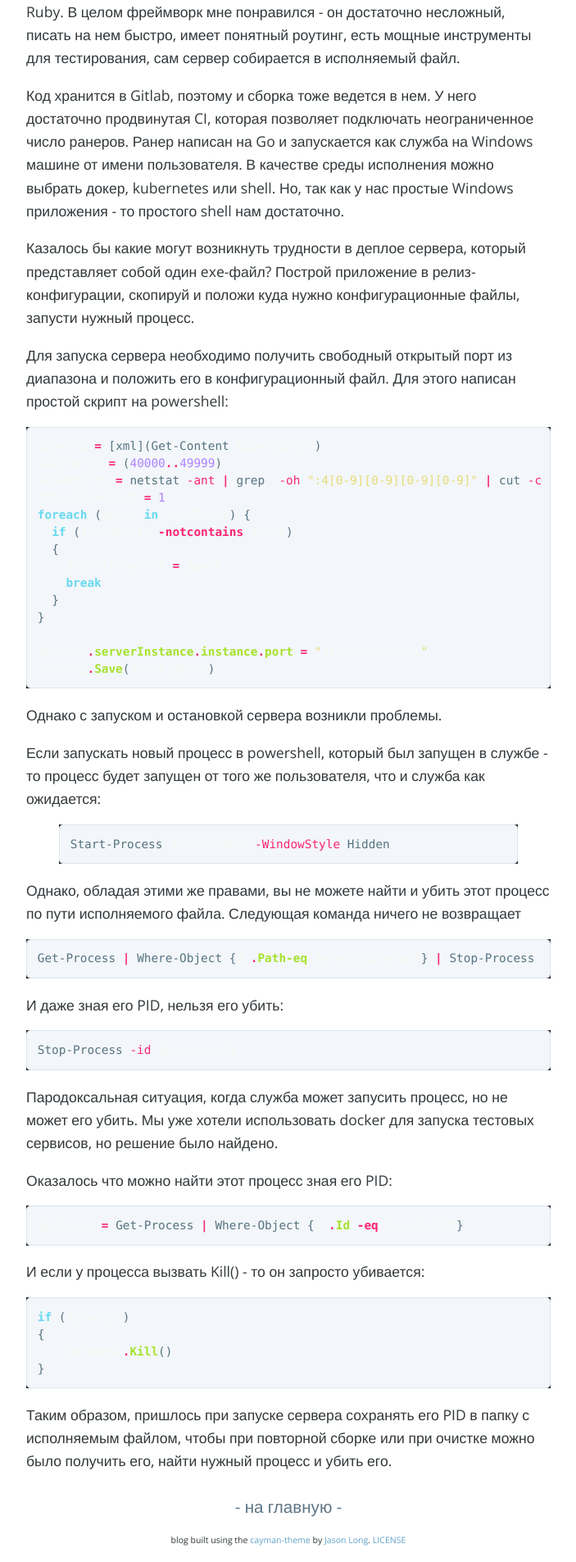
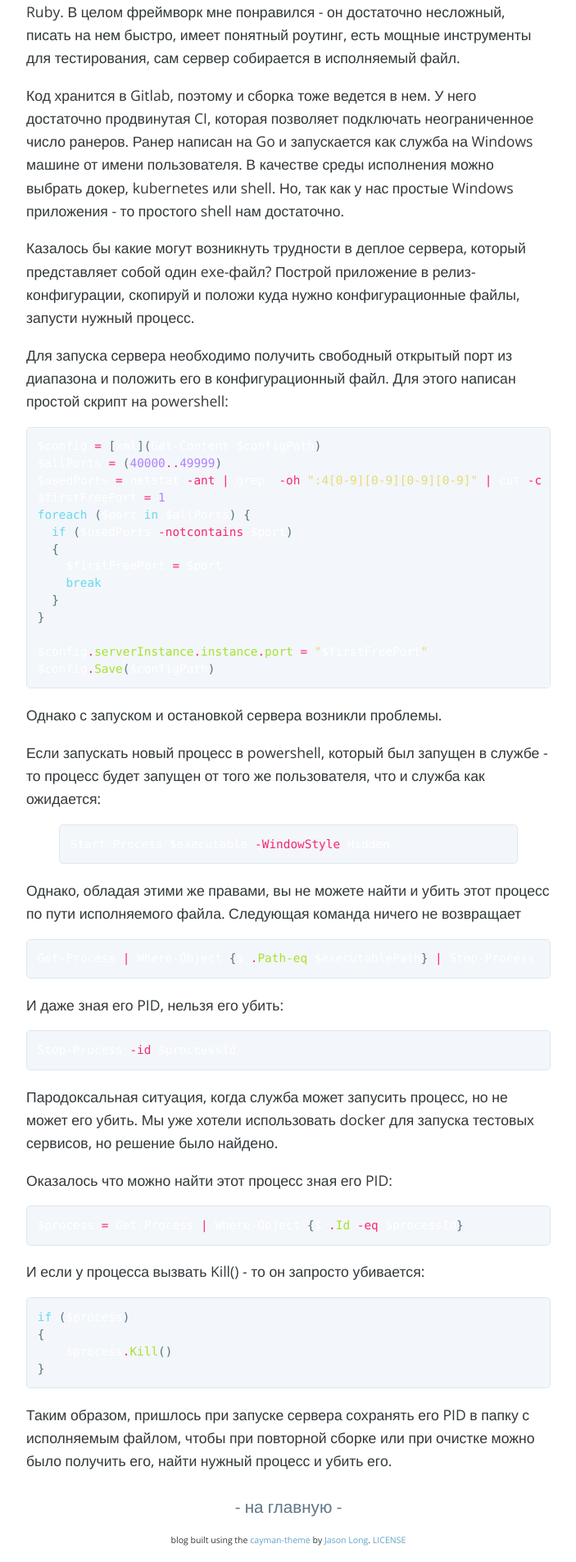
Before and after one commit to GSTQ/gstq.github.io, a Jekyll site: the page built from _posts/2017-08-03-ci-at-powershell.md, in a window 1280 px wide. Shown: the part 694-2600 px from the top of the page at 82% size, without its empty margins (288-991 px from the left). Built offline with Jekyll 4.4.1, drawn with Linux system fonts in a browser that asks for light colours; nearby versions of some CDN libraries; comment, search, counter and statistics services are not loaded.

Commit message:
Monokai.sublime theme

```diff
--- a/stylesheets/syntax.css
+++ b/stylesheets/syntax.css
@@ -1,50 +1,13 @@
 .highlight table td { padding: 5px; }
-.highlight table pre { margin: 0; }
-.highlight .c, .highlight .cd {
-  color: #75715e;
-  font-style: italic;
-}
-.highlight .cm {
-  color: #75715e;
-  font-style: italic;
-}
-.highlight .c1 {
-  color: #75715e;
-  font-style: italic;
-}
-.highlight .cp {
-  color: #75715e;
-  font-weight: bold;
-}
-.highlight .cs {
-  color: #75715e;
-  font-weight: bold;
-  font-style: italic;
-}
-.highlight .err {
-  color: #960050;
-  background-color: #1e0010;
-}
-.highlight .gi {
-  color: #ffffff;
-  background-color: #324932;
-}
-.highlight .gd {
-  color: #ffffff;
-  background-color: #493131;
-}
-.highlight .ge {
-  color: #000000;
-  font-style: italic;
-}
-.highlight .gr {
-  color: #aa0000;
-}
-.highlight .gt {
-  color: #aa0000;
+.highlight table pre {
+  margin: 0;
+  background-color: #49483e;
 }
 .highlight .gh {
   color: #999999;
+}
+.highlight .sr {
+  color: #f6aa11;
 }
 .highlight .go {
   color: #888888;
@@ -53,46 +16,60 @@
   color: #555555;
 }
 .highlight .gs {
-  font-weight: bold;
 }
 .highlight .gu {
   color: #aaaaaa;
 }
-.highlight .k, .highlight .kv {
-  color: #66d9ef;
-  font-weight: bold;
+.highlight .nb {
+  color: #f6aa11;
+}
+.highlight .cm {
+  color: #75715e;
+}
+.highlight .cp {
+  color: #75715e;
+}
+.highlight .c1 {
+  color: #75715e;
+}
+.highlight .cs {
+  color: #75715e;
+}
+.highlight .c, .highlight .cd {
+  color: #75715e;
+}
+.highlight .err {
+  color: #960050;
+}
+.highlight .gr {
+  color: #960050;
+}
+.highlight .gt {
+  color: #960050;
+}
+.highlight .gd {
+  color: #49483e;
+}
+.highlight .gi {
+  color: #49483e;
+}
+.highlight .ge {
+  color: #49483e;
 }
 .highlight .kc {
   color: #66d9ef;
-  font-weight: bold;
 }
 .highlight .kd {
   color: #66d9ef;
-  font-weight: bold;
-}
-.highlight .kp {
-  color: #66d9ef;
-  font-weight: bold;
 }
 .highlight .kr {
   color: #66d9ef;
-  font-weight: bold;
+}
+.highlight .no {
+  color: #66d9ef;
 }
 .highlight .kt {
   color: #66d9ef;
-  font-weight: bold;
-}
-.highlight .kn {
-  color: #f92672;
-  font-weight: bold;
-}
-.highlight .ow {
-  color: #f92672;
-  font-weight: bold;
-}
-.highlight .o {
-  color: #f92672;
-  font-weight: bold;
 }
 .highlight .mf {
   color: #ae81ff;
@@ -112,19 +89,22 @@
 .highlight .m, .highlight .mb, .highlight .mx {
   color: #ae81ff;
 }
+.highlight .sc {
+  color: #ae81ff;
+}
 .highlight .se {
   color: #ae81ff;
 }
-.highlight .sb {
-  color: #e6db74;
-}
-.highlight .sc {
-  color: #e6db74;
+.highlight .ss {
+  color: #ae81ff;
 }
 .highlight .sd {
   color: #e6db74;
 }
 .highlight .s2 {
+  color: #e6db74;
+}
+.highlight .sb {
   color: #e6db74;
 }
 .highlight .sh {
@@ -136,13 +116,7 @@
 .highlight .sx {
   color: #e6db74;
 }
-.highlight .sr {
-  color: #e6db74;
-}
 .highlight .s1 {
-  color: #e6db74;
-}
-.highlight .ss {
   color: #e6db74;
 }
 .highlight .s {
@@ -153,58 +127,64 @@
 }
 .highlight .nc {
   color: #a6e22e;
-  font-weight: bold;
 }
 .highlight .nd {
   color: #a6e22e;
-  font-weight: bold;
 }
 .highlight .ne {
   color: #a6e22e;
-  font-weight: bold;
 }
 .highlight .nf {
   color: #a6e22e;
-  font-weight: bold;
 }
-.highlight .no {
-  color: #66d9ef;
+.highlight .vc {
+  color: #ffffff;
+}
+.highlight .nn {
+  color: #ffffff;
+}
+.highlight .nl {
+  color: #ffffff;
+}
+.highlight .ni {
+  color: #ffffff;
 }
 .highlight .bp {
-  color: #f8f8f2;
-}
-.highlight .nb {
-  color: #f8f8f2;
-}
-.highlight .ni {
-  color: #f8f8f2;
-}
-.highlight .nn {
-  color: #f8f8f2;
-}
-.highlight .vc {
-  color: #f8f8f2;
+  color: #ffffff;
 }
 .highlight .vg {
-  color: #f8f8f2;
+  color: #ffffff;
 }
 .highlight .vi {
-  color: #f8f8f2;
+  color: #ffffff;
 }
 .highlight .nv {
-  color: #f8f8f2;
+  color: #ffffff;
 }
 .highlight .w {
-  color: #f8f8f2;
+  color: #ffffff;
 }
-.highlight .nl {
-  color: #f8f8f2;
-  font-weight: bold;
+.highlight {
+  color: #ffffff;
+}
+.highlight .n, .highlight .py, .highlight .nx {
+  color: #ffffff;
+}
+.highlight .ow {
+  color: #f92672;
 }
 .highlight .nt {
   color: #f92672;
 }
-.highlight {
-  color: #f8f8f2;
-  background-color: #1b1d1e;
+.highlight .k, .highlight .kv {
+  color: #f92672;
 }
+.highlight .kn {
+  color: #f92672;
+}
+.highlight .kp {
+  color: #f92672;
+}
+.highlight .o {
+  color: #f92672;
+}
```
